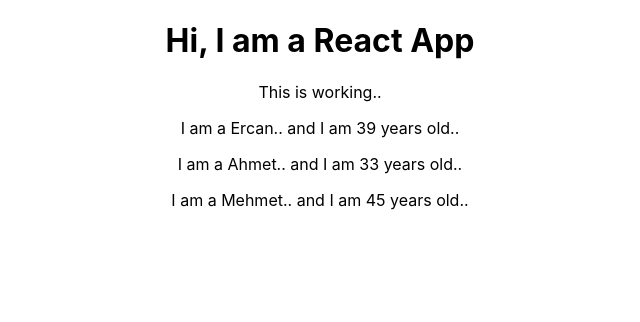
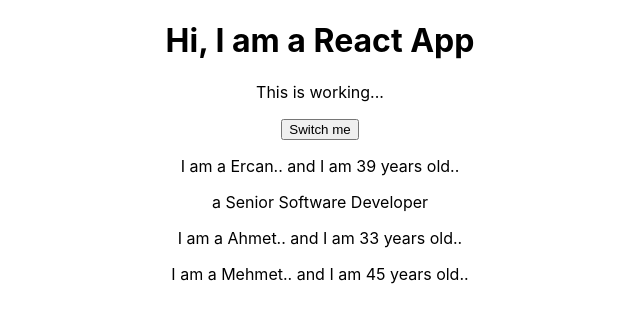
Before and after one commit to ercanerdogan/reactAppWithMaximillian, a React (Create React App) app: page / in a window 1280 px wide. Shown: the top 322 px of the page, without its empty margins (320-960 px from the left). Built offline with nearby package versions, Linux system fonts and the light colour scheme.

Commit message:
Understanding and using state

```diff
--- a/src/App.js
+++ b/src/App.js
@@ -1,20 +1,34 @@
-import React from 'react';
+import React, { Component } from 'react';
 import './App.css';
 import Person from './Person/Person';
 
-function App() {
-  return (
-    <div className="App">
-        <h1>Hi, I am a React App</h1>
-        <p>This is working..</p>
-        <Person name="Ercan" age="39"></Person>
-        <Person name="Ahmet" age="33"></Person>
-        <Person name="Mehmet" age="45"></Person>
-    </div>
-  );
+class App extends Component{
+  state={
+    persons : [
+      {name:"Ercan", age:39},
+      {name:"Ahmet", age:33},
+      {name:"Mehmet", age:45}
+    ]
+  }
+
+  render() {
+    return (
+      <div className="App">
+          <h1>Hi, I am a React App</h1>
+          <p>This is working...</p>
+
+          <button>Switch me</button>
+          <Person name={this.state.persons[0].name} age={this.state.persons[0].age}>a Senior Software Developer</Person>
+          <Person name={this.state.persons[1].name} age={this.state.persons[1].age}></Person>
+          <Person name={this.state.persons[2].name} age={this.state.persons[2].age}></Person>
+      </div>
+    );
 
   // jsx structure...
   // return React.createElement('div', {className: 'App'}, React.createElement('h1', null, 'Hi, I am a React App'));
+  }
+
+
 }
 
 export default App;
--- a/src/Person/Person.js
+++ b/src/Person/Person.js
@@ -1,7 +1,12 @@
 import React from 'react';
 
 const person = (props) =>{
-return <p>I am a {props.name}.. and I am {props.age} years old..</p>
+return(
+    <div>
+         <p>I am a {props.name}.. and I am {props.age} years old..</p>
+         <p>{props.children}</p>
+    </div>
+)
 }
 
 export default person;
```
